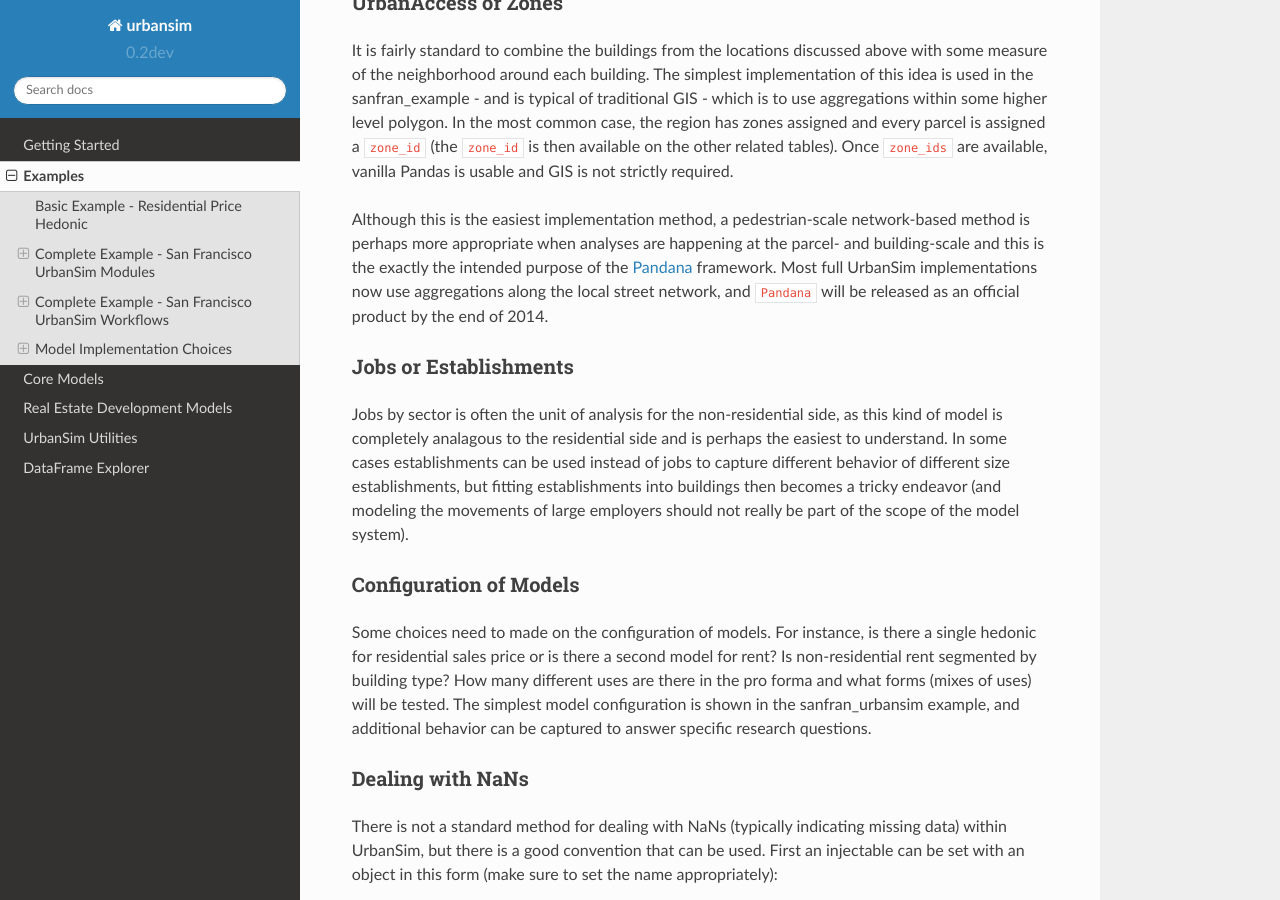
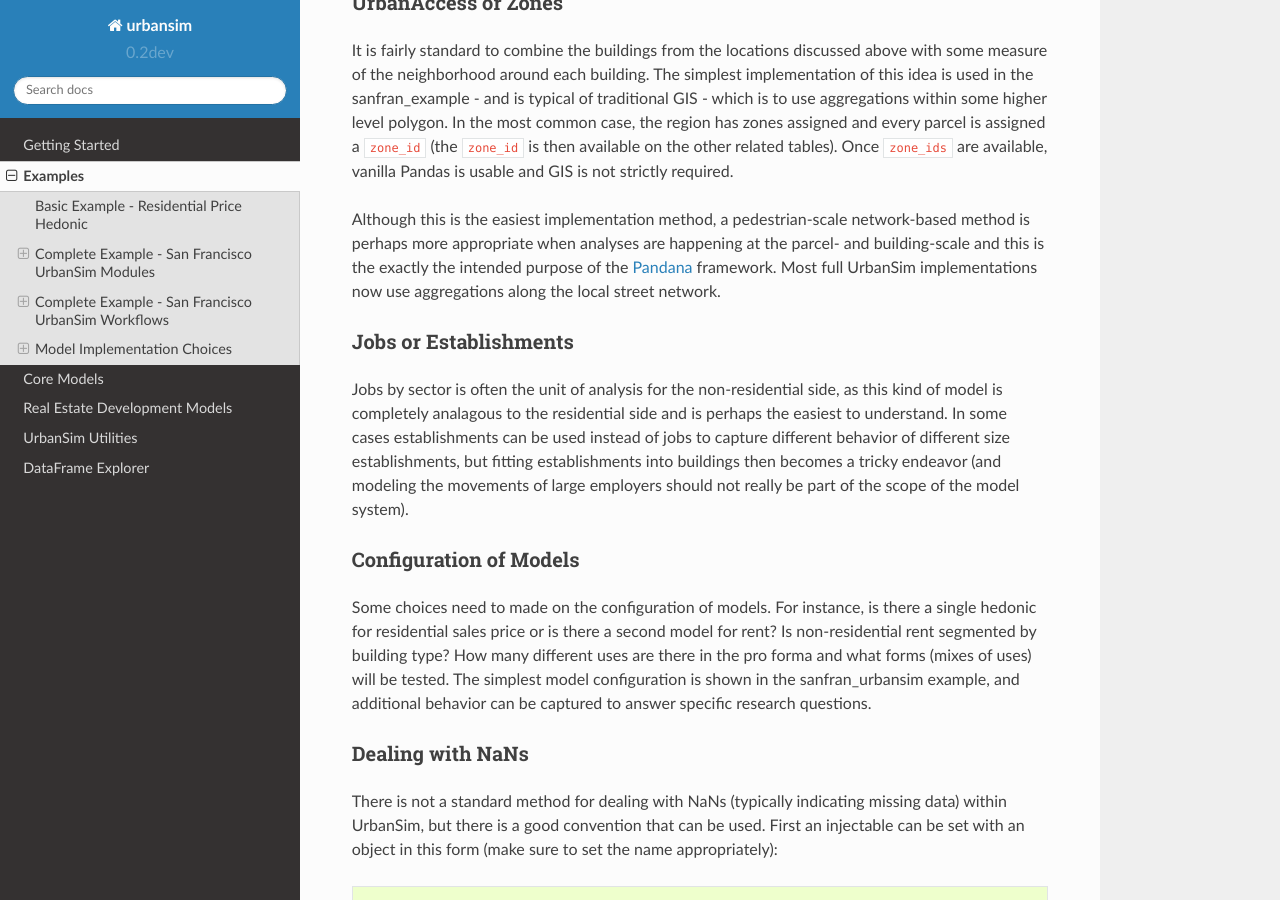
Before and after one commit to UDST/urbansim, a Sphinx documentation site: the page built from docs/examples.rst, in a window 1280 px wide and 900 px high, scrolled down 10694 px. Built offline with Sphinx 7.4.7 and the Read the Docs theme 2.0.0, drawn with Linux system fonts in a browser that asks for light colours.

Commit message:
updated example text

```diff
--- a/docs/examples.rst
+++ b/docs/examples.rst
@@ -276,8 +276,7 @@
 at the parcel- and building-scale and this is the exactly the intended purpose
 of the `Pandana <https://github.com/udst/pandana>`_ framework.
 Most full UrbanSim implementations now use aggregations along the local street
-network, and ``Pandana`` will be released as an official product by the
-end of 2014.
+network.
 
 Jobs or Establishments
 ~~~~~~~~~~~~~~~~~~~~~~
```
